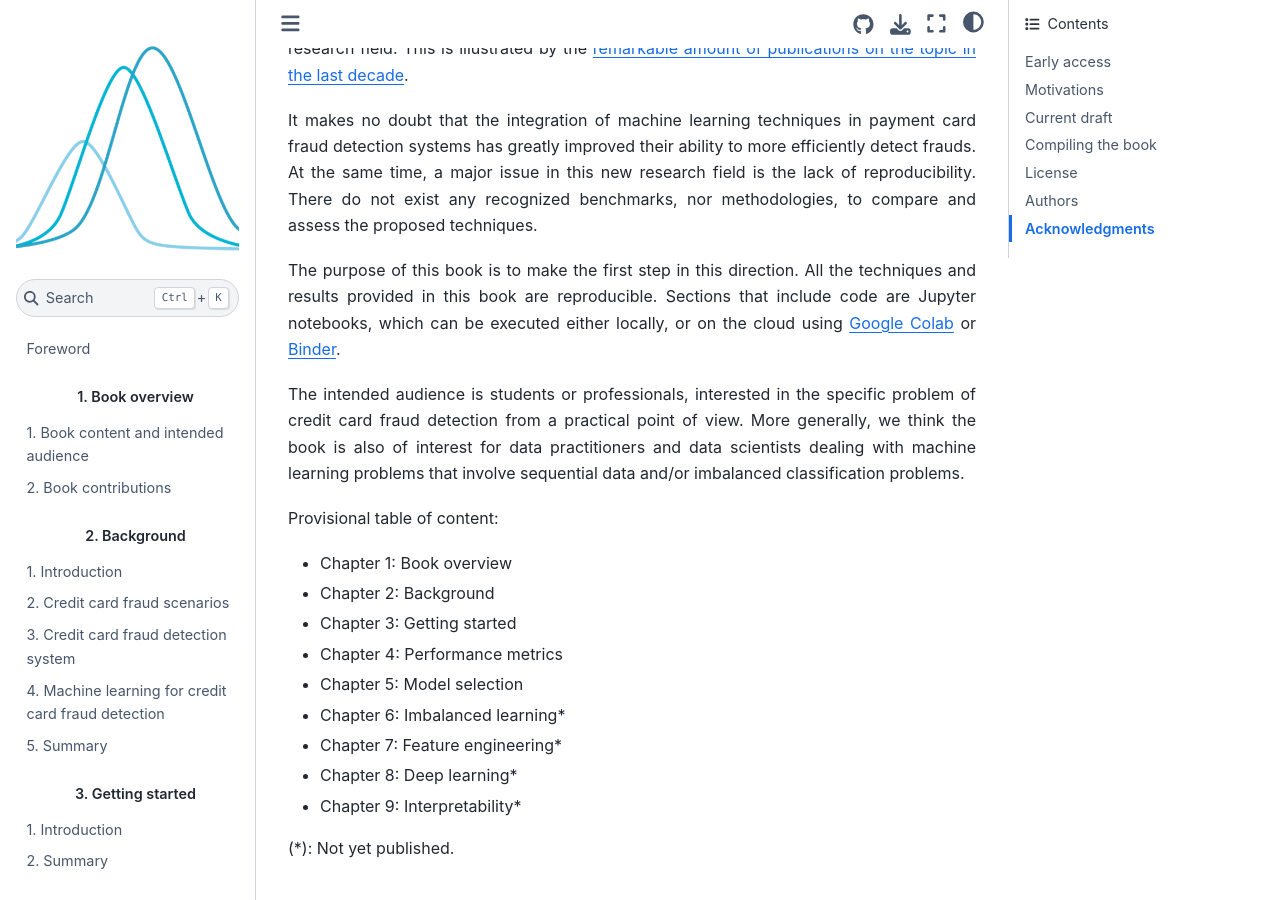
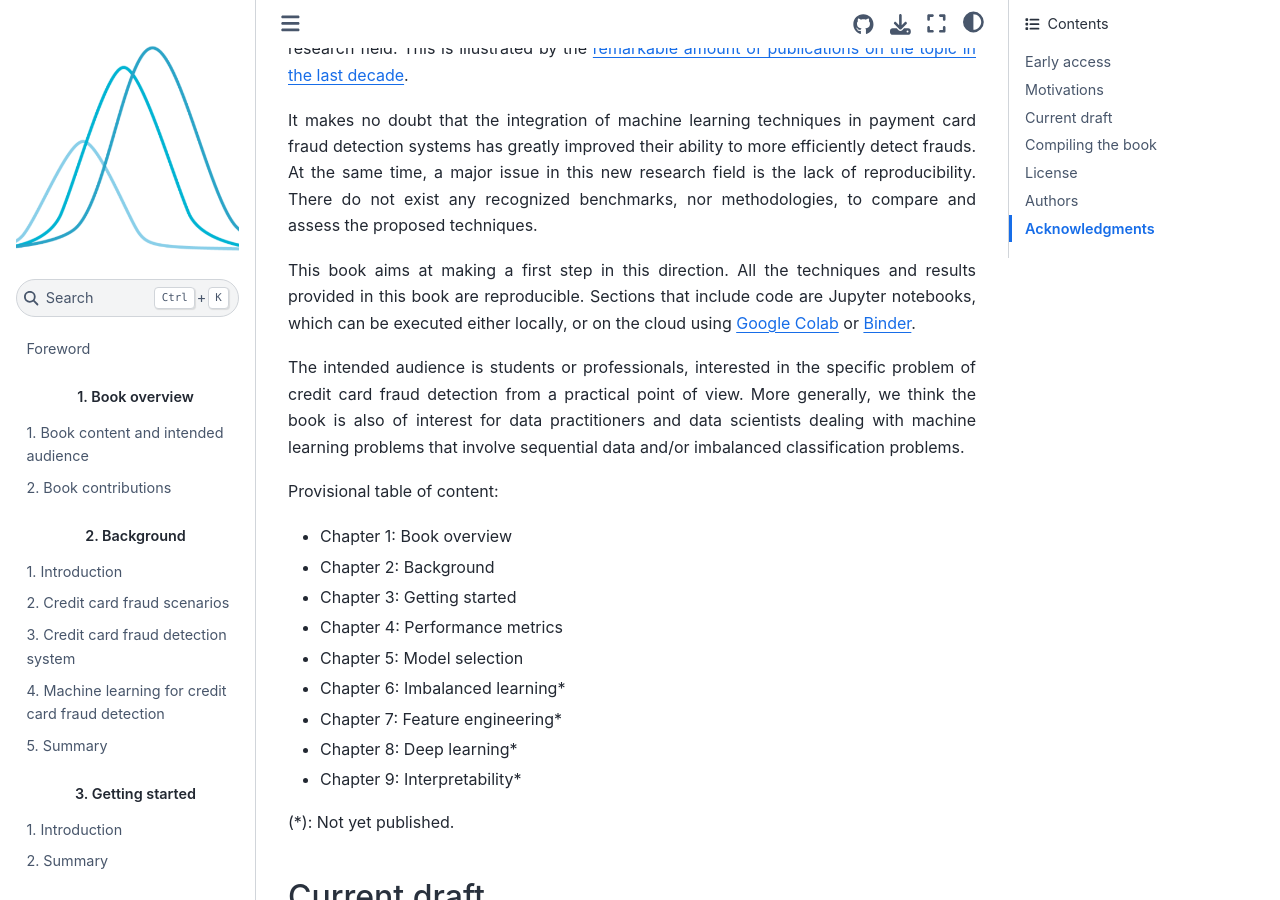
Before and after one commit to Fraud-Detection-Handbook/fraud-detection-handbook, a Jupyter Book: the page built from README.md, in a window 1280 px wide and 900 px high, scrolled down 449 px. Built offline with Jupyter Book 1.0.4 settings and Sphinx 7.4.7 and the Sphinx Book theme 1.1.4, drawn with Linux system fonts in a browser that asks for light colours; pages that are not in the unit, such as notebooks, are missing from menus.

Commit message:
Changed wording

```diff
--- a/README.md
+++ b/README.md
@@ -10,7 +10,7 @@ Machine learning for credit card fraud detection (ML for CCFD) has become an act
 
 It makes no doubt that the integration of machine learning techniques in payment card fraud detection systems has greatly improved their ability to more efficiently detect frauds. At the same time, a major issue in this new research field is the lack of reproducibility. There do not exist any recognized benchmarks, nor methodologies, to compare and assess the proposed techniques.
 
-The purpose of this book is to make the first step in this direction. All the techniques and results provided in this book are reproducible. Sections that include code are Jupyter notebooks, which can be executed either locally, or on the cloud using [Google Colab](https://colab.research.google.com/) or [Binder](https://mybinder.org/).
+This book aims at making a first step in this direction. All the techniques and results provided in this book are reproducible. Sections that include code are Jupyter notebooks, which can be executed either locally, or on the cloud using [Google Colab](https://colab.research.google.com/) or [Binder](https://mybinder.org/).
 
 The intended audience is students or professionals, interested in the specific problem of credit card fraud detection from a practical point of view. More generally, we think the book is also of interest for data practitioners and data scientists dealing with machine learning problems that involve sequential data and/or imbalanced classification problems.
 
```
Also changed, not shown: Chapter_2_Background/Summary.md (+1 -1 lines), 1 other file.
